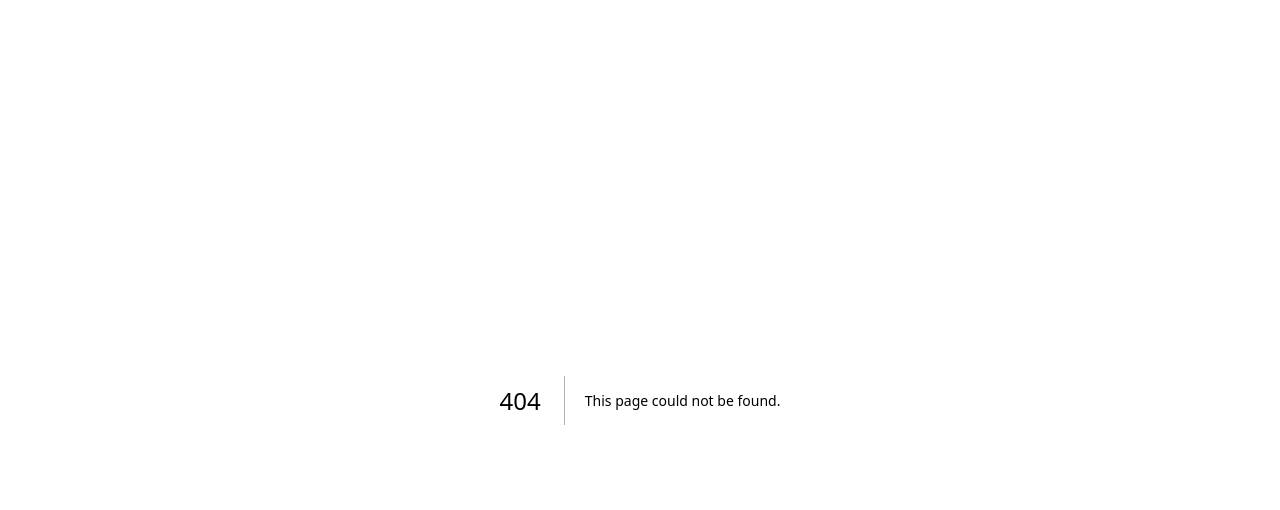
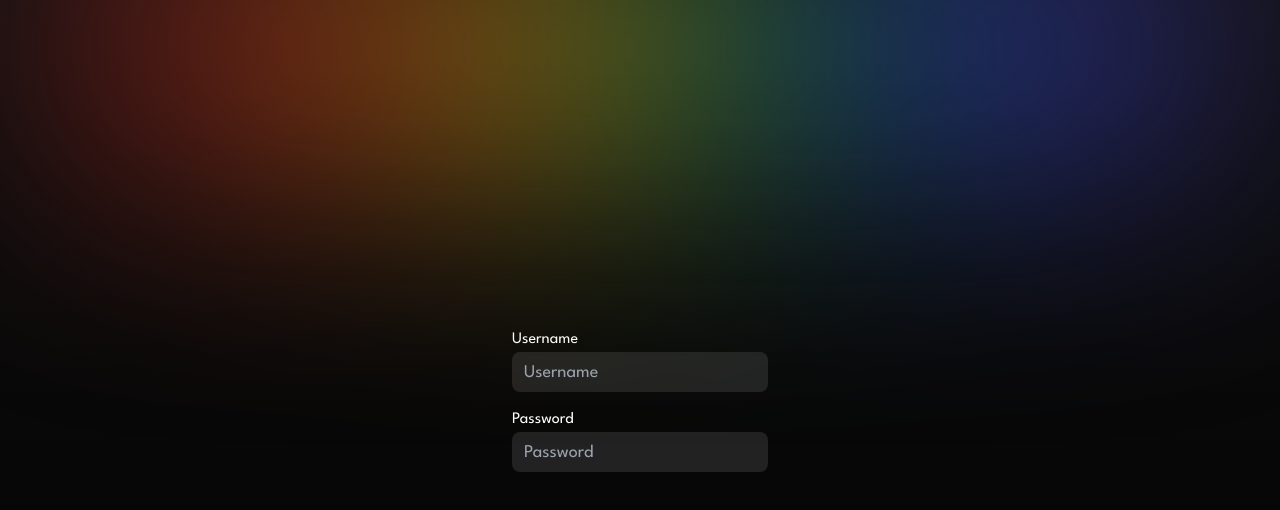
Before and after one commit to Niklas-dev/webscraping, a Next.js app in the folder frontend/: page /login in a window 1280 px wide. Before the commit this address had no page. Shown: the top 510 px of the page. Built offline with nearby package versions, Linux system fonts and the light colour scheme.

Commit message:
feat(frontend): add login and register page

```diff
--- /dev/null
+++ b/frontend/src/app/(unauthorized)/login/page.tsx
@@ -0,0 +1,37 @@
+import BlurColors from "@/components/BlurColors";
+
+export default function page() {
+  return (
+    <div className="h-screen w-screen relative selection:bg-orange-500  bg-gradient-to-b from-[#111111] to-black overflow-y-scroll overflow-x-hidden">
+      <div className="w-screen h-screen flex justify-center items-center">
+        <BlurColors />
+        <form action="" className="flex flex-col gap-4">
+          <div className="flex flex-col">
+            <label className=" text-white" htmlFor="username">
+              Username
+            </label>
+            <input
+              className="w-64 h-10 bg-[#222222] rounded-lg py-1 px-3 text-lg"
+              type="text"
+              name="Username"
+              placeholder="Username"
+              id="username"
+            />
+          </div>
+          <div className="flex flex-col">
+            <label className=" text-white" htmlFor="password">
+              Password
+            </label>
+            <input
+              className="w-64 h-10 bg-[#222222] rounded-lg py-1 px-3 text-lg"
+              type="text"
+              name="Password"
+              placeholder="Password"
+              id="password"
+            />
+          </div>
+        </form>
+      </div>
+    </div>
+  );
+}
--- /dev/null
+++ b/frontend/src/app/(unauthorized)/register/page.tsx
@@ -0,0 +1,3 @@
+export default function page() {
+  return <div>page</div>;
+}
--- a/frontend/src/app/page.tsx
+++ b/frontend/src/app/page.tsx
@@ -1,5 +1,5 @@
 import NavBar from "@/components/NavBar";
-import BlurColors from "@/components/landing/BlurColors";
+import BlurColors from "@/components/BlurColors";
 import HowDoes from "@/components/landing/HowDoes";
 import MainSection from "@/components/landing/MainSection";
 import WhatDoes from "@/components/landing/WhatDoes";
--- a/frontend/src/components/NavBar.tsx
+++ b/frontend/src/components/NavBar.tsx
@@ -16,8 +16,8 @@ export default function NavBar() {
           Pricing
         </Link>
         <Link
-          href={""}
-          className=" bg-white text-black rounded-lg  py-1.5 px-2.5 text-xl font-bold hover:scale-105"
+          href={"/login"}
+          className=" bg-white text-black rounded-lg  py-1.5 px-2.5 text-xl font-bold hover:scale-105 transition-transform"
         >
           Get Started
         </Link>
```
Also changed, not shown: frontend/src/components/BlurColors.tsx (renamed from frontend/src/components/landing/BlurColors.tsx).
